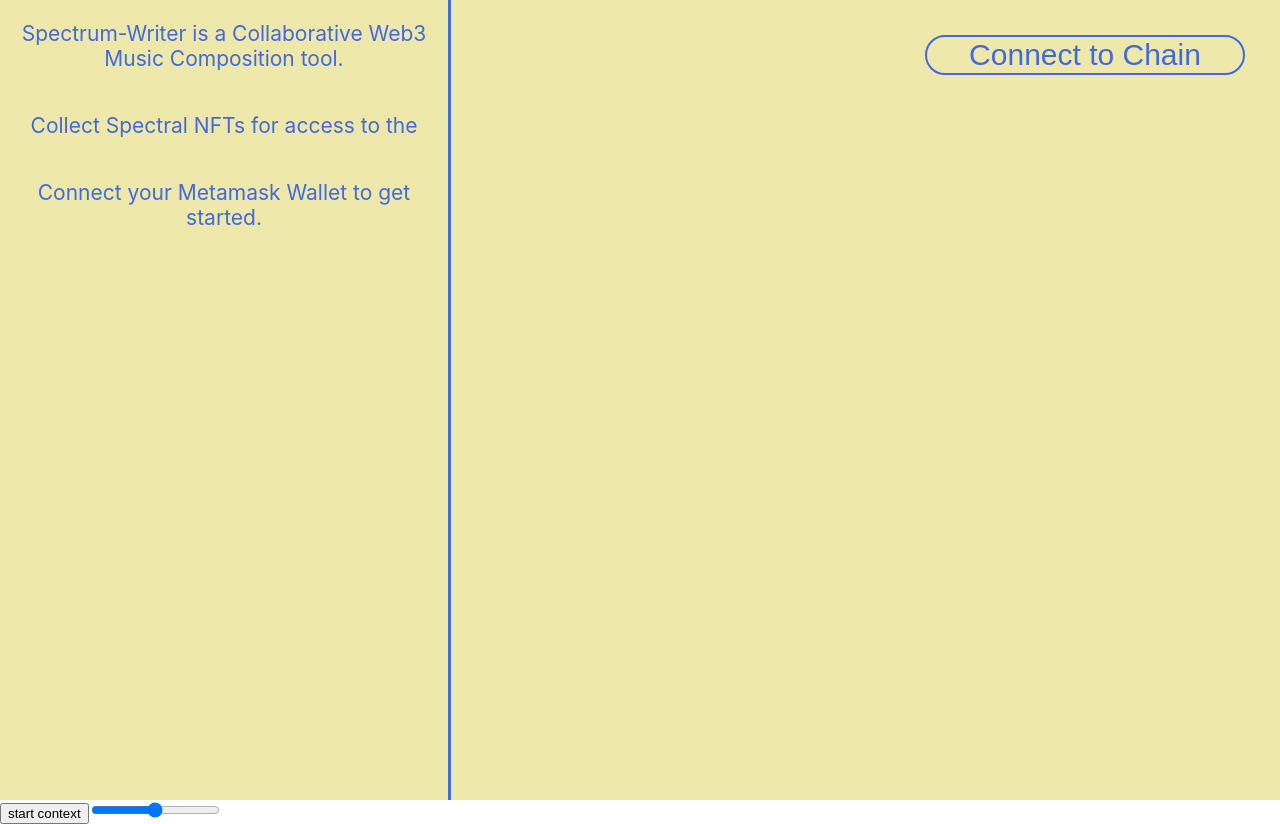
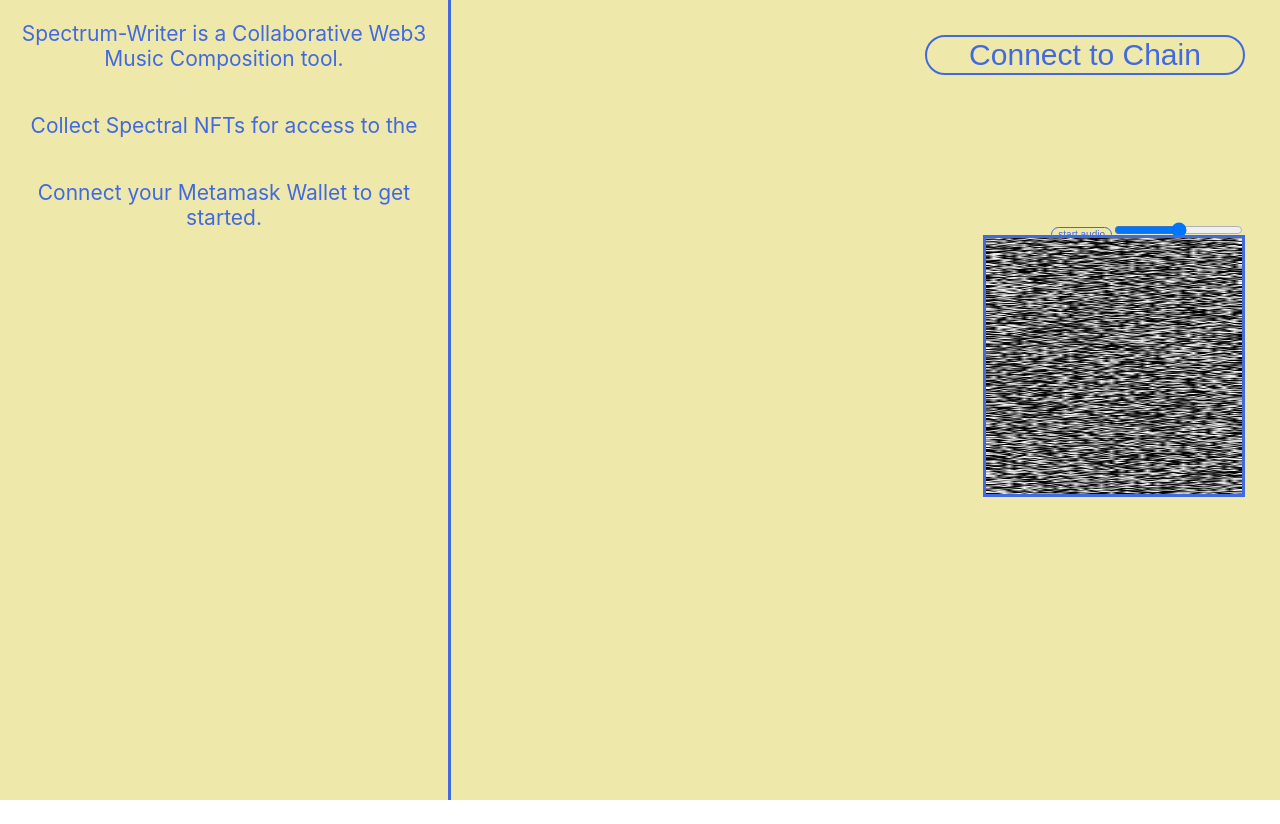
Before and after one commit to ogbabydiesal/tokengate, a React (Create React App) app: page / in a window 1280 px wide. After the commit the page ends 800 px from the top, so only its background shows below. Built offline with nearby package versions, Linux system fonts and the light colour scheme.

Commit message:
spectrum drawing (automatic)
+style upgrades

```diff
--- a/package.json
+++ b/package.json
@@ -11,6 +11,8 @@
     "helmet": "^5.1.1",
     "react": "^18.2.0",
     "react-dom": "^18.2.0",
+    "react-native-canvas": "^0.1.38",
+    "react-native-webview": "^11.23.0",
     "react-script-tag": "^1.1.2",
     "react-scripts": "5.0.1",
     "web-vitals": "^2.1.4"
--- a/src/App.css
+++ b/src/App.css
@@ -18,6 +18,37 @@
   font-size: 30px;
   align-items: center;
   box-shadow: 10px;
+}
+
+.canvasConnect {
+  position:absolute;
+  right:0px;
+  top: 25vh;
+  width: 256px;
+  height: 256px;
+  margin:35px;
+  border-style: solid;
+  border-color:royalblue;
+  background-color: Gainsboro;
+}
+
+.audioParams {
+  position:absolute;
+  top: 185px;
+  right: 0px;
+  margin:35px;
+  color:royalblue;
+}
+
+.audioButtonStyle {
+  border-style: solid;
+  border-color:royalblue;
+  color:royalblue;
+  background-color:PaleGoldenRod;
+  font-size: 10px;
+  align-items: center;
+  border-radius: 35px;
+  border-width:1px;
 }
 
 .App-logo {
--- /dev/null
+++ b/src/Drawer.js
@@ -0,0 +1,47 @@
+import React from "react";
+
+export default function App() {
+  React.useEffect(() => {
+    let spectrum = new Array(12800).fill(0);
+    let fftSize = 256;
+    let column = 0;
+    let row = 0;
+
+    for (let i = 0; i < spectrum.length; i++) {
+      if (Math.random() < .8) {
+        spectrum[i] = Math.random().toFixed(3);
+      }
+    }
+
+    let c = document.getElementById("myCanvas");
+    let ctx = c.getContext("2d");
+    for (let x = 0; x < spectrum.length; x++) {
+      if (x % fftSize == 0) {
+        column++;
+      }
+      row = x % fftSize;
+      ctx.fillStyle = 'rgba(' + (spectrum[x]* 255)+','+ (spectrum[x]* 255)+','+(spectrum[x]* 255) + ')';
+      //console.log(column);
+      //ctx.fillStyle = 'rgb(100, 100, 100)';
+      ctx.fillRect(column - 1,row,1, 1);
+
+    }
+    /*
+    ctx.moveTo(0, 0);
+    ctx.lineTo(50, 256);
+    ctx.stroke();
+    */
+  }, []);
+
+  return (
+    <div>
+      <canvas className="canvasConnect"
+        id="myCanvas"
+        width="50"
+        height="256"
+      >
+        Your browser does not support the HTML canvas tag.
+      </canvas>
+    </div>
+  );
+}
--- a/src/Player.js
+++ b/src/Player.js
@@ -27,8 +27,8 @@ class Player extends React.Component {
 
   render() {
     return (
-      <div>
-        <button onClick={() => this.audio()}>start context</button>
+      <div className = "audioParams">
+        <button className = "audioButtonStyle" onClick={() => this.audio()}>start audio</button>
         <input id="typeinp" type="range" min="0" max="1" defaultValue=".5" step=".01" onChange={(e) => this.updateSpectralEngine(e.target.value)}/>
       </div>
     );
--- a/src/index.js
+++ b/src/index.js
@@ -5,6 +5,8 @@ import './App.css';
 import App from './App';
 import Metamask from './Metamask';
 import Player from './Player';
+import Drawer from './Drawer';
+
 import reportWebVitals from './reportWebVitals';
 
 
@@ -14,6 +16,7 @@ root.render(
     <App />
     <Metamask />
     <Player />
+    <Drawer />
   </React.StrictMode>
 );
 
```
Also changed, not shown: public/worklet/spc.js (+5 -4 lines), 2 other files (tests, documents, lock files or other folders).
